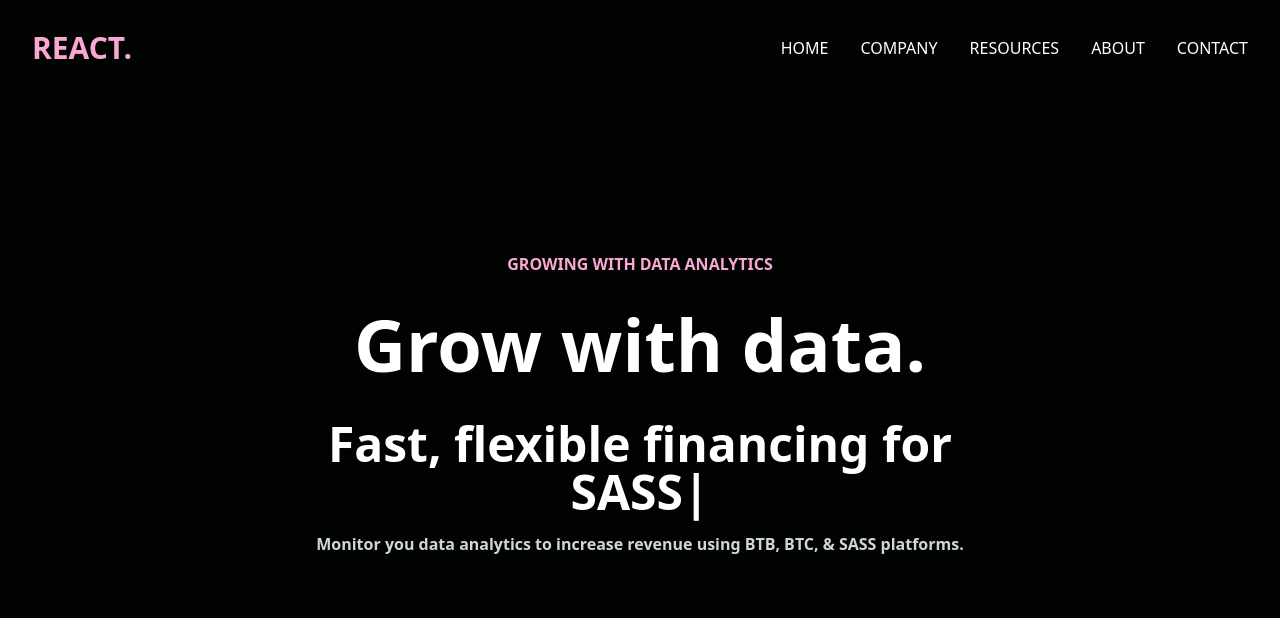
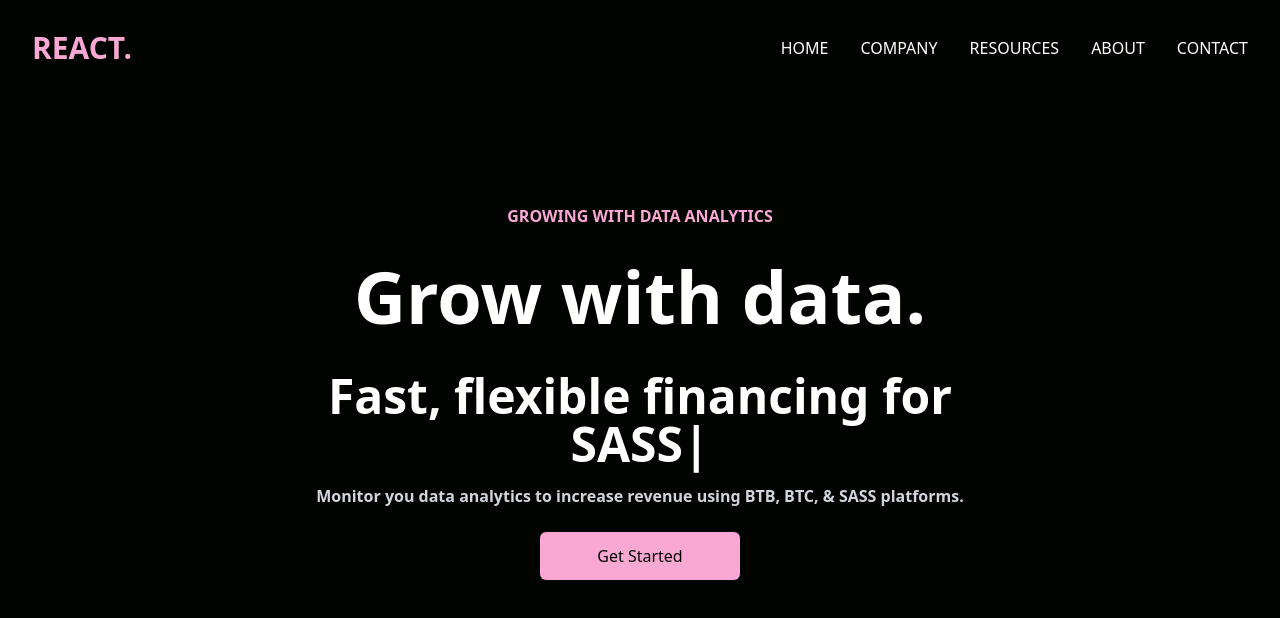
Before and after one commit to rosalie0/simple-landing-page, a React (Vite) app: page / in a window 1280 px wide. Shown: the top 618 px of the page. Built offline with nearby package versions, Linux system fonts and the light colour scheme.

Commit message:
added button. hero done

```diff
--- a/src/components/Hero.tsx
+++ b/src/components/Hero.tsx
@@ -38,6 +38,9 @@ const Hero = () => {
             Monitor you data analytics to increase revenue using BTB, BTC, &
             SASS platforms.
           </p>
+          <button className="text-black font-medium my-6 mx-auto rounded-md w-[200px] py-3 bg-pink-300 hover:bg-pink-400">
+            Get Started
+          </button>
         </div>
       </div>
     </div>
```
